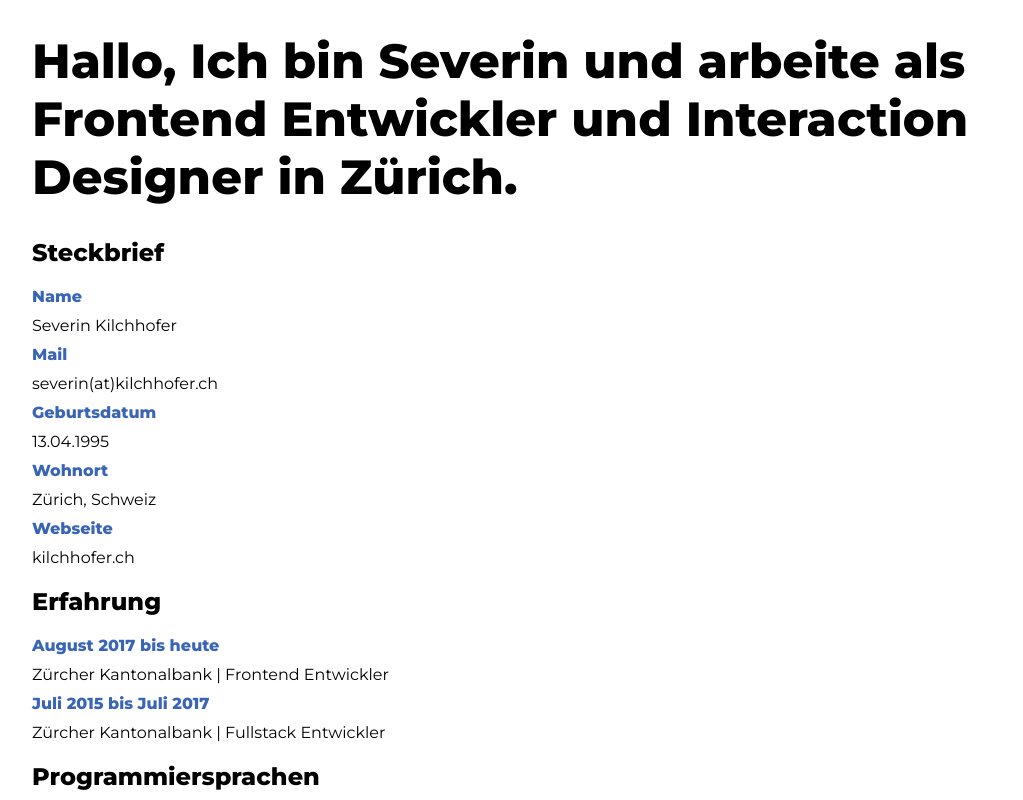
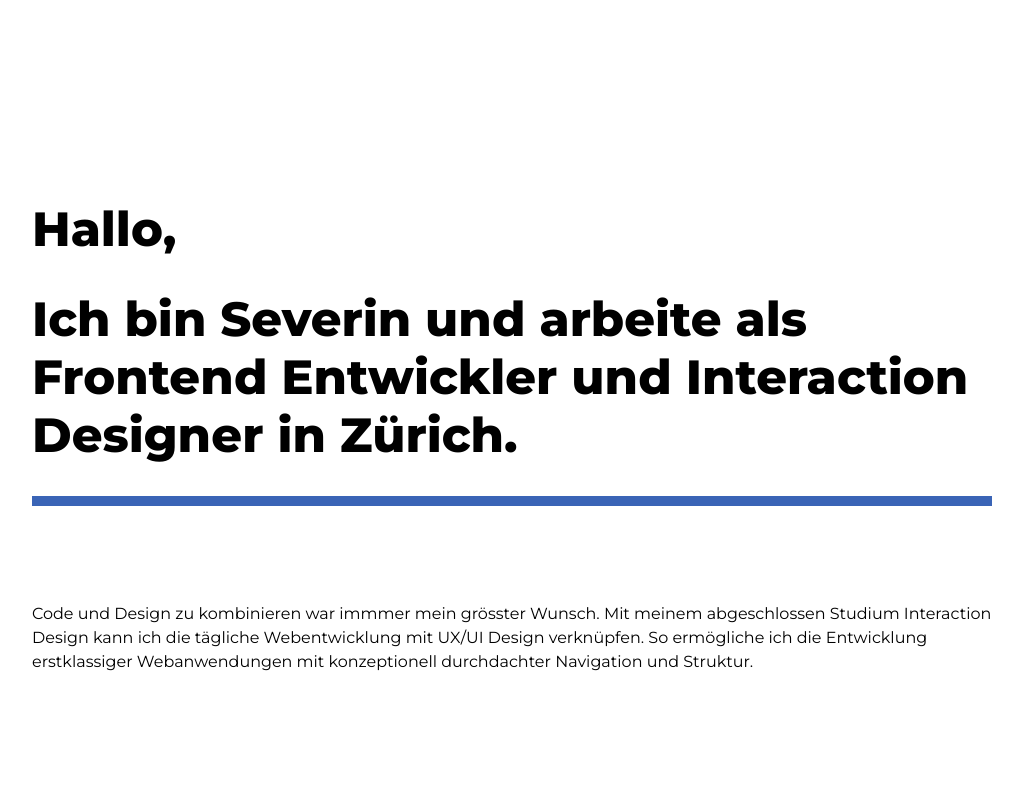
Before and after one commit to severinkilchhofer/cv-sk, a Svelte app: page / in a window 1280 px wide. Shown: the top 800 px of the page, without its empty margins (128-1151 px from the left). Built offline with nearby package versions, Linux system fonts and the light colour scheme.

Commit message:
added header and more data

```diff
--- a/public/index.html
+++ b/public/index.html
@@ -8,7 +8,7 @@
 
 	<link rel='icon' type='image/png' href='/favicon.png'>
 	<link type="text/scss" rel='stylesheet' href='/global.css'>
-	<link href="https://fonts.googleapis.com/css?family=Montserrat:400,800,900&display=swap" rel="stylesheet">
+	<link href="https://fonts.googleapis.com/css?family=Montserrat:400,500,800&display=swap" rel="stylesheet">
 	<link rel='stylesheet' href='/build/bundle.css'>
 
 	<script defer src='/build/bundle.js'></script>
--- a/src/App.svelte
+++ b/src/App.svelte
@@ -6,51 +6,17 @@
 <main>
     <div class="container">
         <Header/>
-
-        <div class="row">
         <Paragraph paragraph="Steckbrief"/>
-        </div>
-
-        <div class="row">
         <Paragraph paragraph="Erfahrung"/>
-        </div>
-
-        <div class="row">
         <Skill skillSection="Programmiersprachen"/>
-        </div>
-
-        <div class="row">
         <Skill skillSection="Frameworks und Libraries"/>
-        </div>
-
-        <div class="row">
         <Skill skillSection="CI/CD"/>
-        </div>
-
-        <div class="row">
         <Skill skillSection="Tools"/>
-        </div>
-
-        <div class="row">
         <Paragraph paragraph="Projekte"/>
-        </div>
-
-        <div class="row">
         <Paragraph paragraph="Projektunabhängige Aufgaben"/>
-        </div>
-
-        <div class="row">
         <Paragraph paragraph="Aus -und Weiterbildung"/>
-        </div>
-
-        <div class="row">
         <Paragraph paragraph="Sprachen"/>
-        </div>
-
-        <div class="row">
         <Paragraph paragraph="Interessen"/>
-        </div>
-
     </div>
 </main>
 
@@ -60,7 +26,6 @@
 
     main {
         font-family: 'Montserrat', sans-serif;
-        font-weight: 700;
     }
 
 
@@ -188,6 +153,15 @@
         @media (min-width: 1200px) {
         }
 
+        /* Self Clearing Goodness */
+        .container:after,
+        .row:after,
+        .u-cf {
+            content: "";
+            display: table;
+            clear: both;
+        }
+
 
     }
 
--- a/src/Header.svelte
+++ b/src/Header.svelte
@@ -1,9 +1,41 @@
 <script></script>
 
-<h1>Hallo,
-    Ich bin Severin und arbeite als
-    Frontend Entwickler und Interaction Designer in Zürich.</h1>
+<div class="header-section">
+    <h1>Hallo,</h1>
+    <h1>
+        Ich bin Severin und arbeite als
+        Frontend Entwickler und Interaction Designer in Zürich.</h1>
+    <div class="row">
+        <div class="three columns">
+            <div class="rectangle"></div>
+        </div>
+    </div>
+    <div class="row">
+        <div class="eleven columns">
+            <p>Code und Design zu kombinieren war immmer mein grösster Wunsch. Mit meinem abgeschlossen Studium
+                Interaction
+                Design kann ich die tägliche Webentwicklung mit UX/UI Design verknüpfen. So ermögliche ich die
+                Entwicklung
+                erstklassiger Webanwendungen mit konzeptionell durchdachter Navigation und Struktur.</p>
+        </div>
+    </div>
+</div>
 
 <style type="text/scss">
+    p {
+        font-weight: 100;
+        line-height: 1.5em;
+        padding-top: 5em;
+    }
 
+    .header-section {
+        height: 100vh;
+        padding-top: 20vh;
+    }
+
+    .rectangle {
+        width: 100%;
+        height: 0.6em;
+        background-color: #3A64B6;
+    }
 </style>
--- a/src/Paragraph.svelte
+++ b/src/Paragraph.svelte
@@ -15,27 +15,29 @@
     {#each sectionName.attributes as { title, value }}
         <div class="row">
             <div class="three columns">
-                <p>{title}</p>
+                <p class="bold">{title}</p>
             </div>
             <div class="nine columns">
-                <p class="valueText">{value}</p>
+                <p>{value}</p>
             </div>
         </div>
     {/each}
 </section>
 
-
 <style type="text/scss">
     $blue: #3A64B6;
+
+    section {
+        margin-top: 2em;
+    }
 
     p {
         margin-block-start: 10px;
         margin-block-end: 10px;
+    }
+
+    .bold {
+        font-weight: 500;
         color: $blue;
     }
-
-    .valueText {
-        font-weight: 100;
-        color: black;
-    }
 </style>
--- a/src/Skill.svelte
+++ b/src/Skill.svelte
@@ -28,6 +28,10 @@
     $blue: #3A64B6;
     $black: #000000;
 
+    section {
+        margin-top: 2em;
+    }
+
     .skill-card {
         width: 100%;
         height: 4.1875em;
--- a/src/skilldata.json
+++ b/src/skilldata.json
@@ -74,6 +74,10 @@
       "name": "CI/CD",
       "attributes": [
         {
+          "skill": "Git",
+          "active": true
+        },
+        {
           "skill": "Sonatype Nexus",
           "active": false
         },
@@ -84,10 +88,6 @@
         {
           "skill": "Jenkins",
           "active": false
-        },
-        {
-          "skill": "Git",
-          "active": true
         }
       ]
     },
@@ -115,6 +115,10 @@
           "active": true
         },
         {
+          "skill": "Slack",
+          "active": true
+        },
+        {
           "skill": "Indesign",
           "active": false
         },
@@ -125,10 +129,6 @@
         {
           "skill": "After Effects",
           "active": false
-        },
-        {
-          "skill": "Slack",
-          "active": true
         }
       ]
     }
```
Lines whose indentation alone changed are shown as unchanged.
